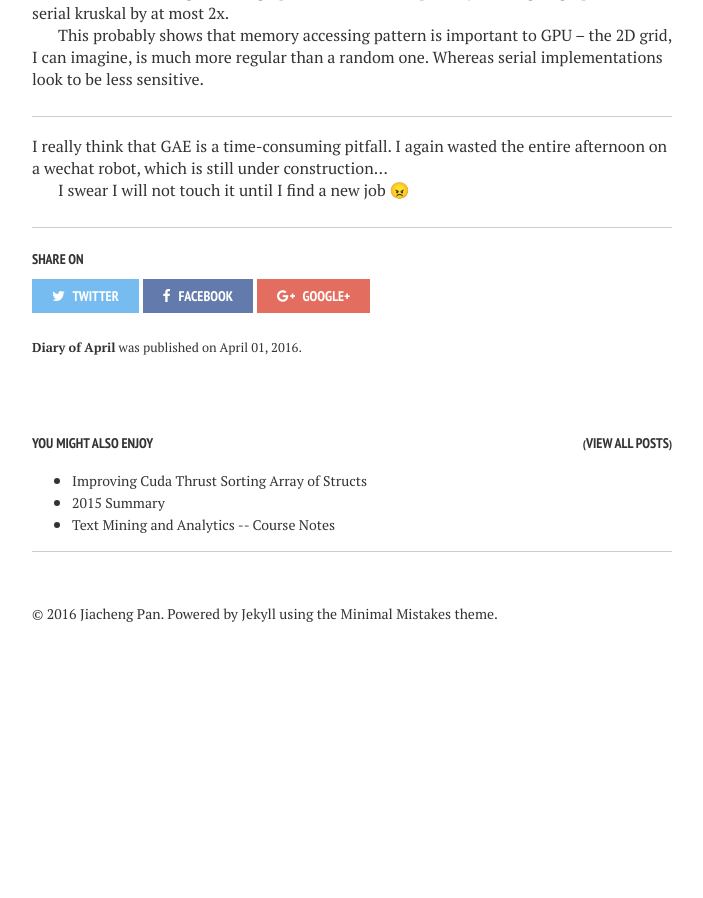
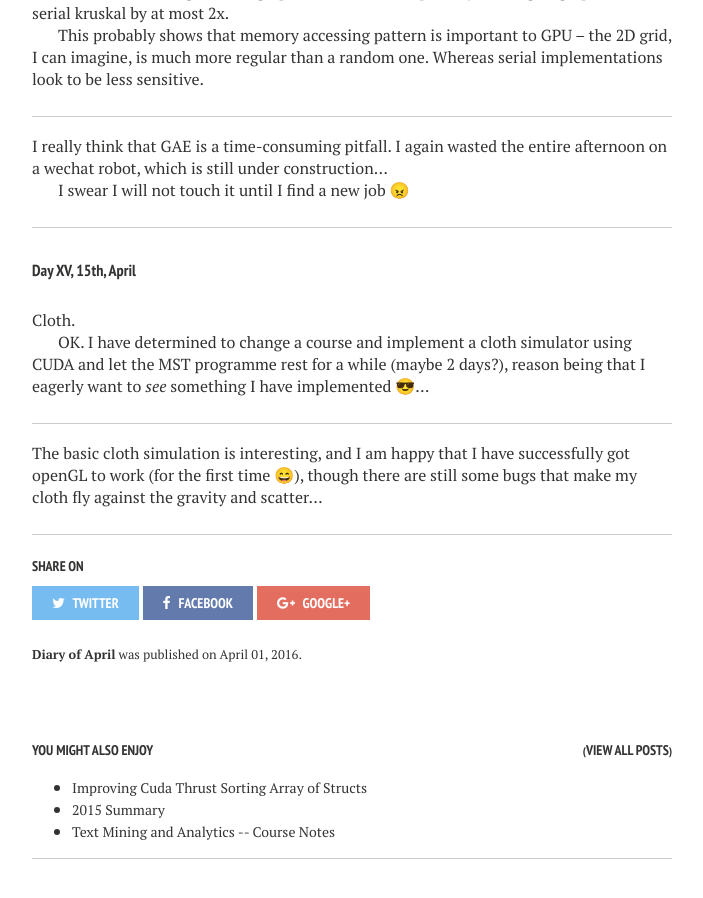
Before and after one commit to jiachengpan/jiachengpan.github.io, a Jekyll site: the page built from _posts/2016-04-01-diary-of-jobless.markdown, in a window 1280 px wide and 900 px high, scrolled down 8045 px. Shown: the whole window, without its empty margins (288-991 px from the left). Built offline with Jekyll 4.4.1, drawn with Linux system fonts in a browser that asks for light colours; emoji names are drawn with the system emoji font; before the commit the page ends 8717 px from its top, so only the background shows below that.

Commit message:
april 15

```diff
--- a/_posts/2016-04-01-diary-of-jobless.markdown
+++ b/_posts/2016-04-01-diary-of-jobless.markdown
@@ -350,3 +350,15 @@ This probably shows that memory accessing pattern is important to GPU -- the 2D
 I really think that GAE is a time-consuming pitfall. I again wasted the entire afternoon on a wechat robot, which is still under construction...
 
 I swear I will not touch it until I find a new job :angry:
+
+----------
+
+##### Day XV, 15th, April
+
+Cloth.
+
+OK. I have determined to change a course and implement a cloth simulator using CUDA and let the MST programme rest for a while (maybe 2 days?), reason being that I eagerly want to *see* something I have implemented :sunglasses:...
+
+-----
+
+The basic cloth simulation is interesting, and I am happy that I have successfully got openGL to work (for the first time :smile:), though there are still some bugs that make my cloth fly against the gravity and scatter...
```
